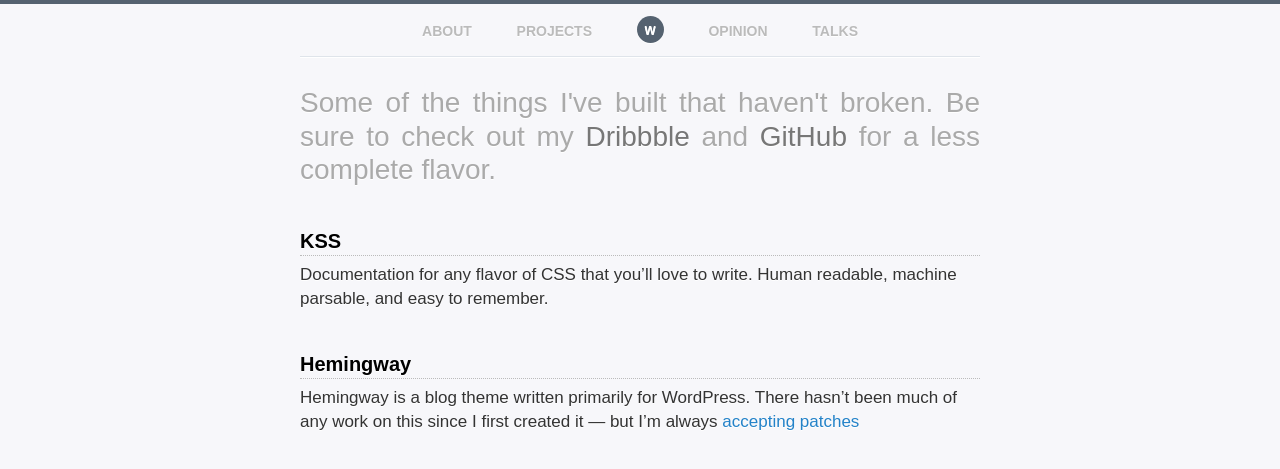
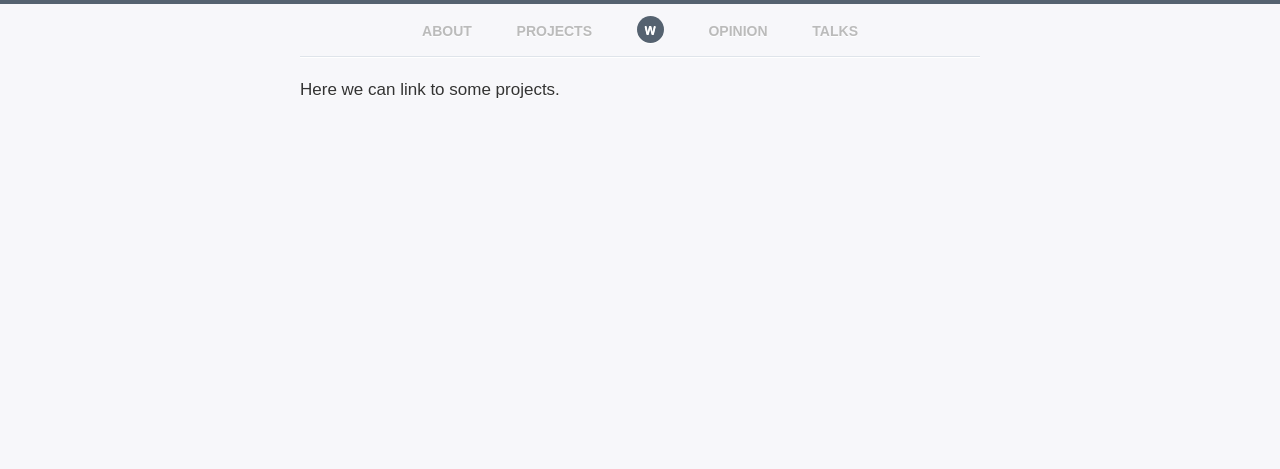
Before and after one commit to dev-cafe/blog, a Jekyll site: the page built from projects/index.md, in a window 1280 px wide. Shown: the top 469 px of the page. Built offline with Jekyll 4.4.1, drawn with Linux system fonts in a browser that asks for light colours.

Commit message:
empty project page

```diff
--- a/projects/index.md
+++ b/projects/index.md
@@ -3,12 +3,4 @@
 title: Projects
 ---
 
-<p class="intro">Some of the things I've built that haven't broken. Be sure to check out my <a href="https://dribbble.com/kneath">Dribbble</a> and <a href="https://github.com/kneath">GitHub</a> for a less complete flavor.</p>
-
-## [KSS](/kss)
-
-Documentation for any flavor of CSS that you’ll love to write. Human readable, machine parsable, and easy to remember.
-
-## [Hemingway](/hemingway)
-
-Hemingway is a blog theme written primarily for WordPress.  There hasn't been much of any work on this since I first created it — but I'm always [accepting patches](http://github.com/kneath/hemingway)
+Here we can link to some projects.
```
